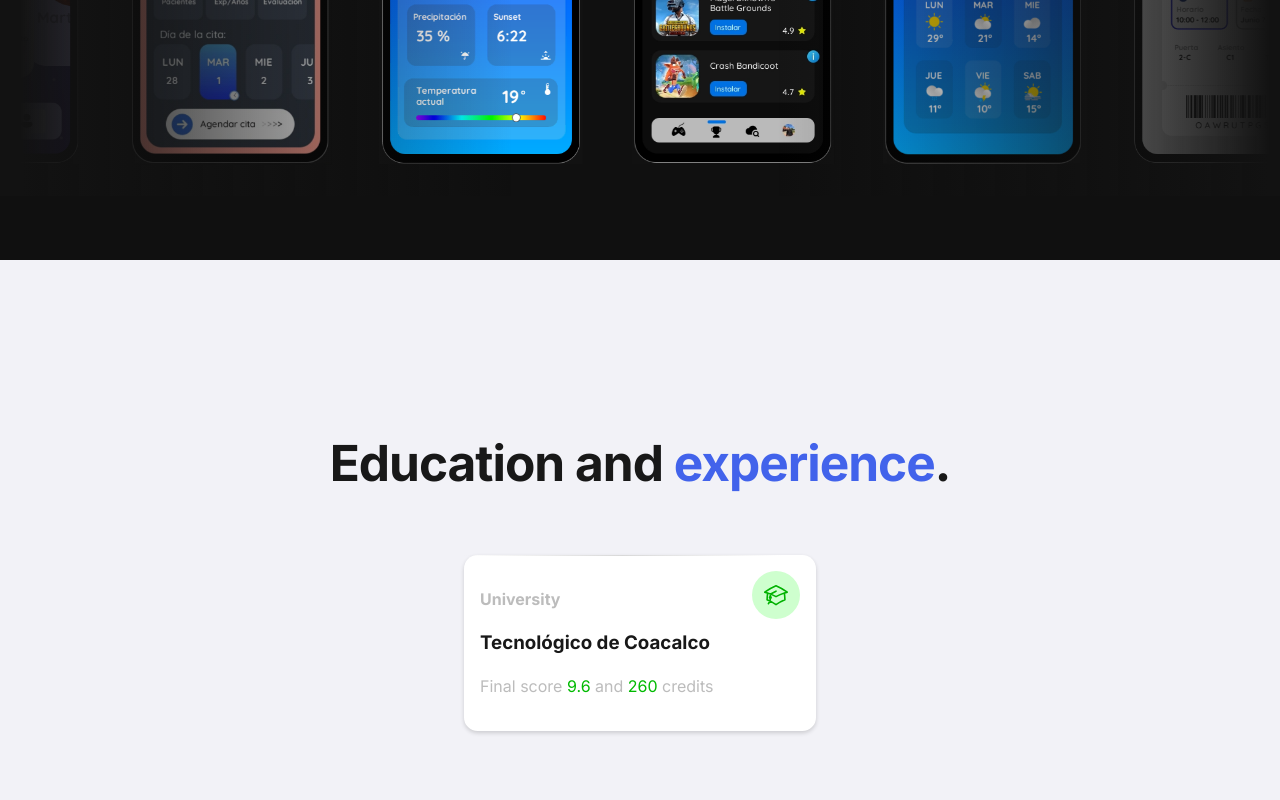
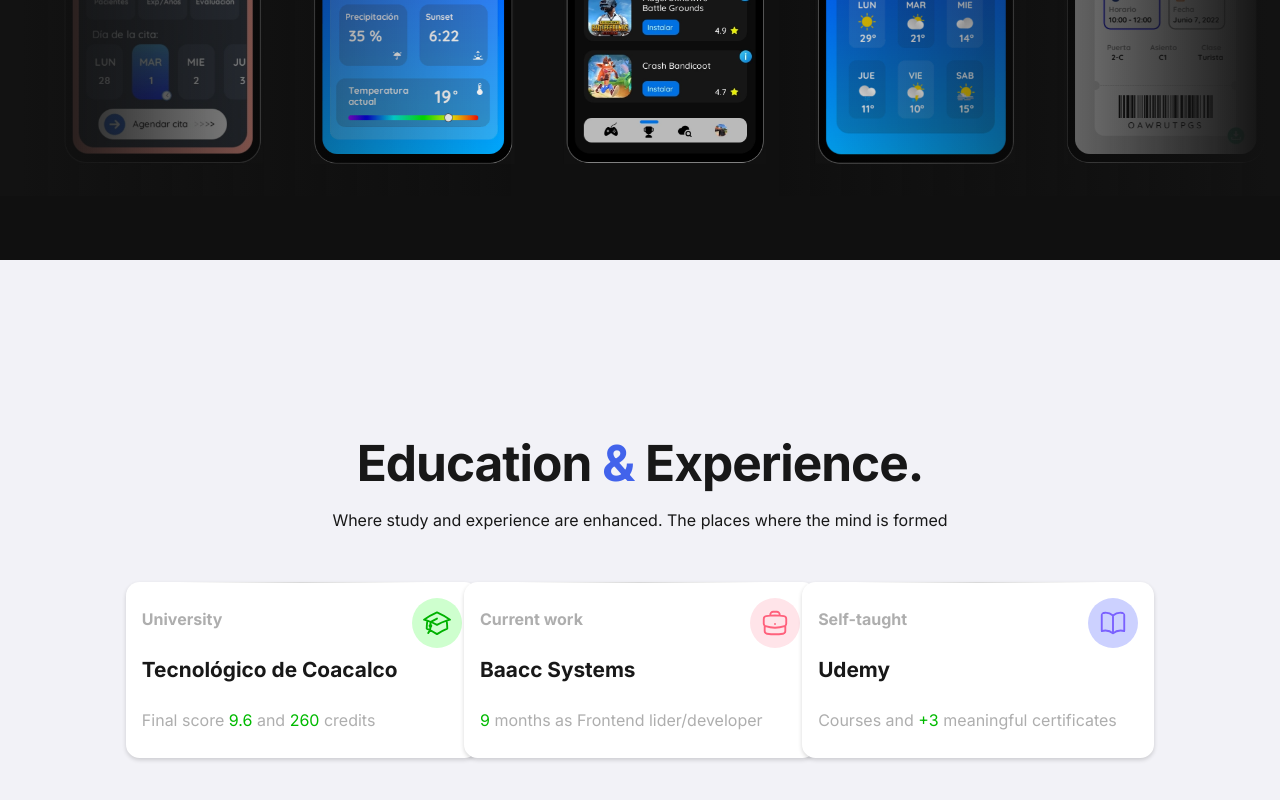
Before and after one commit to ValenciaArcega/astro-portfolio, an Astro site: page / in a window 1280 px wide. Shown: the part 4043-4843 px from the top of the page. Built offline with nearby package versions, Linux system fonts and the light colour scheme; Astro itself is replaced by a stand-in of ours.

Commit message:
feature: experience cards had been completed with some style solving issues

```diff
--- a/src/App.css
+++ b/src/App.css
@@ -21,16 +21,21 @@
 	--bgCardSkill: #ffffff53;
 	--bgIconCardExperience: #ceffce;
 	--bgCardExperience: #fff;
+	--bgCardExperienceBag: #ffe4e9;
+	--bgCardExperienceBook: #ccd1ff;
 
 	--borderCardSkill: #ffffff4b;
 	--borderCardContact: #d9d9d9;
 
 	--frText: #181818;
 	--frCardSkill: #121212;
-	--frCardExperience: #bcbcbc;
+	--frCardExperience: #aeaeae;
 	--frEmphasisGreen: #00ba00;
+	--frWhite: #fff;
 
 	--strokeIconCardExperience: #00b200;
+	--strokeIconCardExperienceBag: #ff617c;
+	--strokeIconCardExperienceBook: #7a61ff;
 
 	--colorDots: radial-gradient(#00000010 3%, transparent 0);
 
@@ -47,8 +52,12 @@
 	--bgCardSkill: #28282853;
 	--bgCardExperience: linear-gradient(to top, black, #171717);
 	--bgIconCardExperience: #005200;
+	--bgCardExperienceBag: #6c0012a1;
+	--bgCardExperienceBook: #330074;
 
 	--strokeIconCardExperience: #99ff99;
+	--strokeIconCardExperienceBag: #ff617c;
+	--strokeIconCardExperienceBook: #c58eff;
 
 	--borderCardSkill: #45454553;
 	--borderCardContact: #4a4a4a;
@@ -56,8 +65,9 @@
 	--frCardSkill: #fff;
 	--frCardExperience: #6a6a6a;
 	--frEmphasisGreen: #aaffaa;
+	--frText: #fff;
+	--frWhite: #181818;
 
-	--frText: #fff;
 	--colorDots: radial-gradient(#ffffff1a 3%, transparent 0);
 }
 
@@ -74,6 +84,11 @@
 
 html {
 	scroll-behavior: smooth;
+}
+
+::selection {
+	background-color: var(--bgBlack12);
+	color: var(--frWhite);
 }
 
 h1,
--- a/src/components/Experience.astro
+++ b/src/components/Experience.astro
@@ -1,34 +1,26 @@
 ---
 import "../css/Experience.css";
+import { experience } from "../constants/experience";
 ---
 
-<section class="section-education">
-  <h1>Education and <span class="textBlue">experience</span>.</h1>
+<section class="sectionExperience">
+  <h1>Education <span class="textBlue"> & </span>Experience.</h1>
+  <p class="sectionExperienceDescription">
+    Where study and experience are enhanced. The places where the mind is formed
+  </p>
   <main class="wrapperExperience">
-    <article class="cardExperience">
-      <div class="cardKnowledgesBorder"></div>
-
-      <svg
-        height="32"
-        fill="none"
-        viewBox="0 0 24 24"
-        stroke-width="1.5"
-        stroke="currentColor"
-      >
-        <path
-          stroke-linecap="round"
-          stroke-linejoin="round"
-          d="M4.26 10.147a60.438 60.438 0 0 0-.491 6.347A48.62 48.62 0 0 1 12 20.904a48.62 48.62 0 0 1 8.232-4.41 60.46 60.46 0 0 0-.491-6.347m-15.482 0a50.636 50.636 0 0 0-2.658-.813A59.906 59.906 0 0 1 12 3.493a59.903 59.903 0 0 1 10.399 5.84c-.896.248-1.783.52-2.658.814m-15.482 0A50.717 50.717 0 0 1 12 13.489a50.702 50.702 0 0 1 7.74-3.342M6.75 15a.75.75 0 1 0 0-1.5.75.75 0 0 0 0 1.5Zm0 0v-3.675A55.378 55.378 0 0 1 12 8.443m-7.007 11.55A5.981 5.981 0 0 0 6.75 15.75v-1.5"
-        ></path>
-      </svg>
-      <p><strong>University</strong></p>
-      <h3>Tecnológico de Coacalco</h3>
-      <p>
-        Final score
-        <span class="textEmphasis">9.6</span> and <span class="textEmphasis"
-          >260</span
-        > credits
-      </p>
-    </article>
+    {
+      experience.map((item) => (
+        <article class="cardExperience">
+          <header class="cardExperienceFancyBorderTop" />
+          <Fragment set:html={item.icon} />
+          <p>
+            <strong>{item.title}</strong>
+          </p>
+          <h3>{item.description}</h3>
+          <p set:html={item.footer} />
+        </article>
+      ))
+    }
   </main>
 </section>
--- a/src/components/Projects.astro
+++ b/src/components/Projects.astro
@@ -7,7 +7,7 @@
     <h1 class="projects-h1">My personal projects</h1>
     <article class="cardKnowledges">
       <div class="cardKnowledgesBorder"></div>
-      <div class="cardKnowledgesBg"></div>
+      <!-- <div class="cardKnowledgesBg"></div> -->
 
       <article class="projectMain">
         <img src="/fare-logo.svg" alt="Fare web site logo" width="64" />
@@ -48,7 +48,7 @@
   <h2 class="projects-h2">
     The <span class="textBlue-onBlack">big ones</span>.
   </h2>
-  <p>Interfaces built with React and CSS</p>
+  <p>UI's built with React and vanilla CSS</p>
 
   <section class="wrapperSlider">
     <aside class="sideLeftBlur"></aside>
@@ -100,7 +100,7 @@
     <aside class="sideRightBlur"></aside>
   </section>
 
-  <p>Interfaces built in Java with Swing and AWT libraries</p>
+  <p>UI's built in Java with Swing and AWT</p>
 
   <section class="wrapperSlider">
     <aside class="sideLeftBlur"></aside>
--- /dev/null
+++ b/src/constants/experience.js
@@ -0,0 +1,23 @@
+export const experience = [
+	{
+		icon: '<svg height="32" fill="none" viewBox="0 0 24 24" stroke-width="1.5" stroke="currentColor" class="cardExperienceIconSchool" > <path stroke-linecap="round" stroke-linejoin="round" d="M4.26 10.147a60.438 60.438 0 0 0-.491 6.347A48.62 48.62 0 0 1 12 20.904a48.62 48.62 0 0 1 8.232-4.41 60.46 60.46 0 0 0-.491-6.347m-15.482 0a50.636 50.636 0 0 0-2.658-.813A59.906 59.906 0 0 1 12 3.493a59.903 59.903 0 0 1 10.399 5.84c-.896.248-1.783.52-2.658.814m-15.482 0A50.717 50.717 0 0 1 12 13.489a50.702 50.702 0 0 1 7.74-3.342M6.75 15a.75.75 0 1 0 0-1.5.75.75 0 0 0 0 1.5Zm0 0v-3.675A55.378 55.378 0 0 1 12 8.443m-7.007 11.55A5.981 5.981 0 0 0 6.75 15.75v-1.5"></path></svg>',
+		title: "University",
+		description: "Tecnológico de Coacalco",
+		footer:
+			'Final score <span class="textEmphasis">9.6</span> and <span class="textEmphasis">260</span> credits',
+	},
+	{
+		icon: '<svg fill="none" viewBox="0 0 24 24" stroke-width="1.5" stroke="currentColor" class="cardExperienceIconBag"><path stroke-linecap="round" stroke-linejoin="round" d = "M20.25 14.15v4.25c0 1.094-.787 2.036-1.872 2.18-2.087.277-4.216.42-6.378.42s-4.291-.143-6.378-.42c-1.085-.144-1.872-1.086-1.872-2.18v-4.25m16.5 0a2.18 2.18 0 0 0 .75-1.661V8.706c0-1.081-.768-2.015-1.837-2.175a48.114 48.114 0 0 0-3.413-.387m4.5 8.006c-.194.165-.42.295-.673.38A23.978 23.978 0 0 1 12 15.75c-2.648 0-5.195-.429-7.577-1.22a2.016 2.016 0 0 1-.673-.38m0 0A2.18 2.18 0 0 1 3 12.489V8.706c0-1.081.768-2.015 1.837-2.175a48.111 48.111 0 0 1 3.413-.387m7.5 0V5.25A2.25 2.25 0 0 0 13.5 3h-3a2.25 2.25 0 0 0-2.25 2.25v.894m7.5 0a48.667 48.667 0 0 0-7.5 0M12 12.75h.008v.008H12v-.008Z" /></svg >',
+		title: "Current work",
+		description: "Baacc Systems",
+		footer:
+			'<span class="textEmphasis">9</span> months as Frontend lider/developer',
+	},
+	{
+		icon: '<svg fill="none" viewBox="0 0 24 24" stroke-width="1.5" stroke="currentColor" class="cardExperienceIconBook"><path stroke-linecap="round" stroke-linejoin="round" d="M12 6.042A8.967 8.967 0 0 0 6 3.75c-1.052 0-2.062.18-3 .512v14.25A8.987 8.987 0 0 1 6 18c2.305 0 4.408.867 6 2.292m0-14.25a8.966 8.966 0 0 1 6-2.292c1.052 0 2.062.18 3 .512v14.25A8.987 8.987 0 0 0 18 18a8.967 8.967 0 0 0-6 2.292m0-14.25v14.25" /></svg>',
+		title: "Self-taught",
+		description: "Udemy",
+		footer:
+			'Courses and <span class="textEmphasis">+3</span> meaningful certificates',
+	},
+]
--- a/src/css/Experience.css
+++ b/src/css/Experience.css
@@ -1,29 +1,44 @@
-.section-education {
+.sectionExperience {
 	margin-top: 11rem;
 	display: grid;
 	place-items: center;
-	gap: 4rem 0;
+	gap: 1rem 0;
+	padding-inline: 1rem;
 }
 
-.section-education h1 {
+.sectionExperience h1 {
 	letter-spacing: -1px;
 	font-size: 3.1rem;
 	line-height: 1.1;
+	text-align: center;
+}
+
+.sectionExperienceDescription {
+	line-height: 1.7;
+	text-align: center;
 }
 
 .wrapperExperience {
 	height: fit-content;
 	width: 80%;
+	margin-top: 2rem;
 	display: grid;
+	gap: 3rem 1rem;
 	grid-template-columns: repeat(auto-fit, minmax(20rem, 1fr));
 	align-items: center;
 	justify-items: center;
 }
 
+@media (max-width: 720px) {
+	.wrapperExperience {
+		width: 100%;
+	}
+}
+
 .cardExperience {
 	width: 22rem;
 	height: 11rem;
-	padding: 1.6rem 1rem;
+	padding: 1rem;
 	border-radius: .85rem;
 	box-shadow: 0 2px 4px 0px #00000029;
 	position: relative;
@@ -33,18 +48,46 @@
 	background: var(--bgCardExperience);
 }
 
-.cardExperience svg {
+.cardExperienceFancyBorderTop {
+	left: 1/2;
+	top: 0;
+	width: 70%;
+	height: 1px;
+	user-select: none;
+	pointer-events: none;
+	position: absolute;
+	translate: (1/2, 1/2);
+	justify-self: center;
+	background: linear-gradient(90deg, rgba(0, 0, 0, 0) 0%, rgba(255, 255, 255, 0.0) 0%, rgba(198, 198, 198, 0.67) 50%, rgba(0, 0, 0, 0) 100%);
+}
+
+.cardExperienceIconSchool,
+.cardExperienceIconBook,
+.cardExperienceIconBag {
 	position: absolute;
 	top: 1rem;
 	right: 1rem;
-	height: 48px;
-	width: 48px;
-	padding: 11px;
+	height: 50px;
+	width: 50px;
+	padding: 10px;
 	border-radius: 7rem;
 	stroke: var(--strokeIconCardExperience);
 	background-color: var(--bgIconCardExperience);
 }
 
+.cardExperienceIconBook {
+	stroke: var(--strokeIconCardExperienceBook);
+	background-color: var(--bgCardExperienceBook);
+}
+
+.cardExperienceIconBag {
+	stroke: var(--strokeIconCardExperienceBag);
+	background: var(--bgCardExperienceBag);
+}
+
+.cardExperience h3 {
+	font-size: 1.3rem;
+}
 
 .cardExperience p {
 	color: var(--frCardExperience);
--- a/src/css/Knowledges.css
+++ b/src/css/Knowledges.css
@@ -22,6 +22,9 @@
 	transform: translate(-80%, -30%);
 	border-radius: 50%;
 	background-color: var(--bgFirstCircle);
+	-moz-animation: moveCircle 9s linear infinite alternate;
+	-o-animation: moveCircle 9s linear infinite alternate;
+	-webkit-animation: moveCircle 9s linear infinite alternate;
 	animation: moveCircle 9s linear infinite alternate;
 }
 
--- a/src/css/Welcome.css
+++ b/src/css/Welcome.css
@@ -1,5 +1,6 @@
 .main-welcome {
 	height: 100dvh;
+	height: 100vh;
 	/* margin-top: 10rem; */
 	display: flex;
 	justify-content: center;
@@ -69,6 +70,9 @@
 
 .animated-text:before,
 .animated-text {
+	-moz-animation: color-animation 2s linear infinite;
+	-o-animation: color-animation 2s linear infinite;
+	-webkit-animation: color-animation 2s linear infinite;
 	animation: color-animation 2s linear infinite;
 	background-size: auto auto;
 	background-clip: border-box;
```
Also changed, not shown: src/css/Projects.css (+6 -6 lines).
